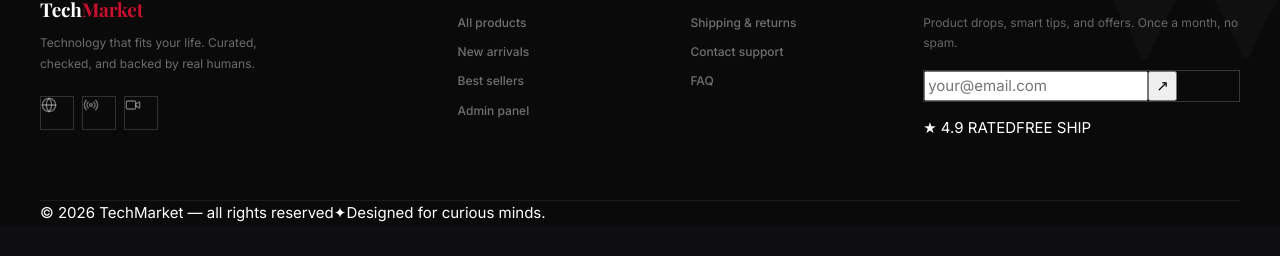
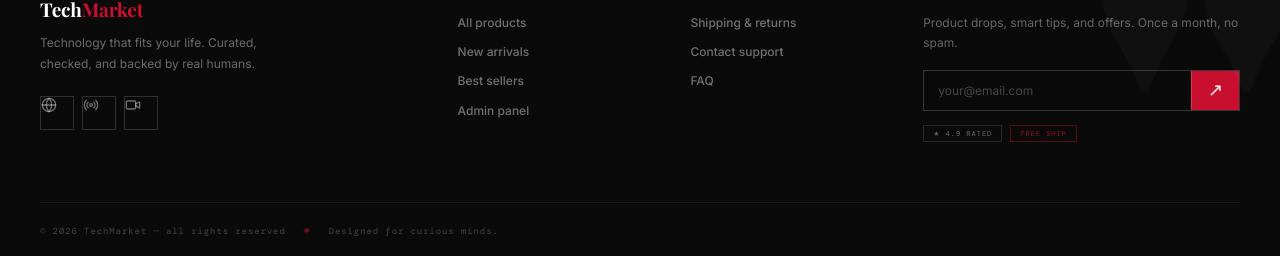
Before and after one commit to emir-ltst/CHALLENGE, a React (Vite) app: page /admin in a window 1280 px wide. Shown: the part 3425-3681 px from the top of the page. Before the commit the page ends 3650 px from the top, so only its background shows below. Built offline with nearby package versions, Linux system fonts and the light colour scheme; a web font is replaced by a local one.

Commit message:
chamge style 46

```diff
--- a/src/App.css
+++ b/src/App.css
@@ -324,3 +324,12 @@ img { display:block; max-width:100%; }
 .footer-nl-desc { font-size:12px; line-height:1.7; color:rgba(255,255,255,.38); margin:0 0 16px; }
 .footer-nl-form { display:flex; border:1px solid rgba(255,255,255,.18); margin-bottom:14px; transition:border-color .14s; }
 .footer-nl-form:focus-within { border-color:rgba(255,255,255,.5); }
+.footer-nl-form input { flex:1; padding:10px 14px; border:none; outline:none; background:transparent; color:var(--white); font-size:12px; }
+.footer-nl-form input::placeholder { color:rgba(255,255,255,.25); }
+.footer-nl-form button { border:none; border-left:1px solid rgba(255,255,255,.18); background:var(--red); color:var(--white); padding:0 16px; font-size:18px; cursor:pointer; transition:background .14s; }
+.footer-nl-form button:hover { background:var(--red-dk); }
+.footer-badges { display:flex; gap:8px; flex-wrap:wrap; }
+.footer-badge { padding:3px 9px; border:1px solid rgba(255,255,255,.12); color:rgba(255,255,255,.34); font:500 7px var(--mono); letter-spacing:.14em; text-transform:uppercase; }
+.footer-badge-lime { border-color:rgba(200,16,46,.4); color:rgba(200,16,46,.65); }
+.footer-bottom-bar { display:flex; align-items:center; gap:16px; padding:20px 0; color:rgba(255,255,255,.2); font:500 9px var(--mono); letter-spacing:.1em; }
+.footer-bottom-dot { color:var(--red); opacity:.55; font-size:12px; }
```
